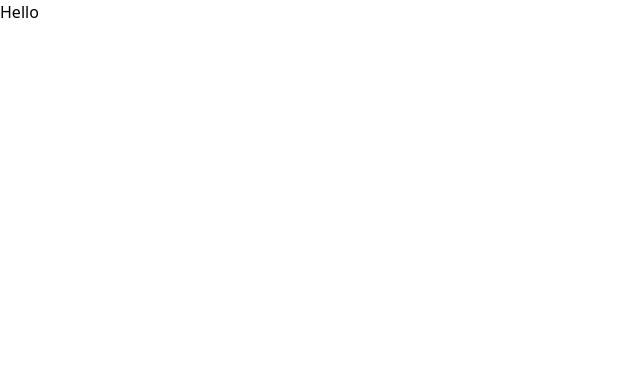
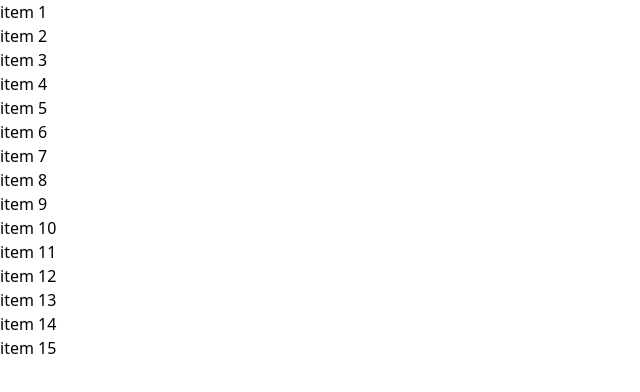
Before and after one commit to PraneethBunny123/All-App, a React (Vite) app: page / in a window 1280 px wide. Shown: the top 392 px of the page, without its empty margins (0-640 px from the left). Built offline with nearby package versions, Linux system fonts and the light colour scheme.

Commit message:
Created a dummy data and using that data to render the items

```diff
--- /dev/null
+++ b/src/project-apps/Toggle/ToggleData.js
@@ -0,0 +1,6 @@
+const TOGGLE_DATA = Array.from({length: 15}, (_, i) => ({
+    id: i+1,
+    item: `item ${i+1}`
+}))
+
+export default TOGGLE_DATA
--- a/src/project-apps/Toggle/ToggleDetails.jsx
+++ b/src/project-apps/Toggle/ToggleDetails.jsx
@@ -1,7 +1,13 @@
+import TOGGLE_DATA from './ToggleData'
+
 export default function ToggleDetails() {
     return (
         <div>
-            Hello
+        <ul>
+            {TOGGLE_DATA.map(data => (
+                <li key={data.item}>{data.item}</li>
+            ))}
+        </ul>
         </div>
     )
 }
```
